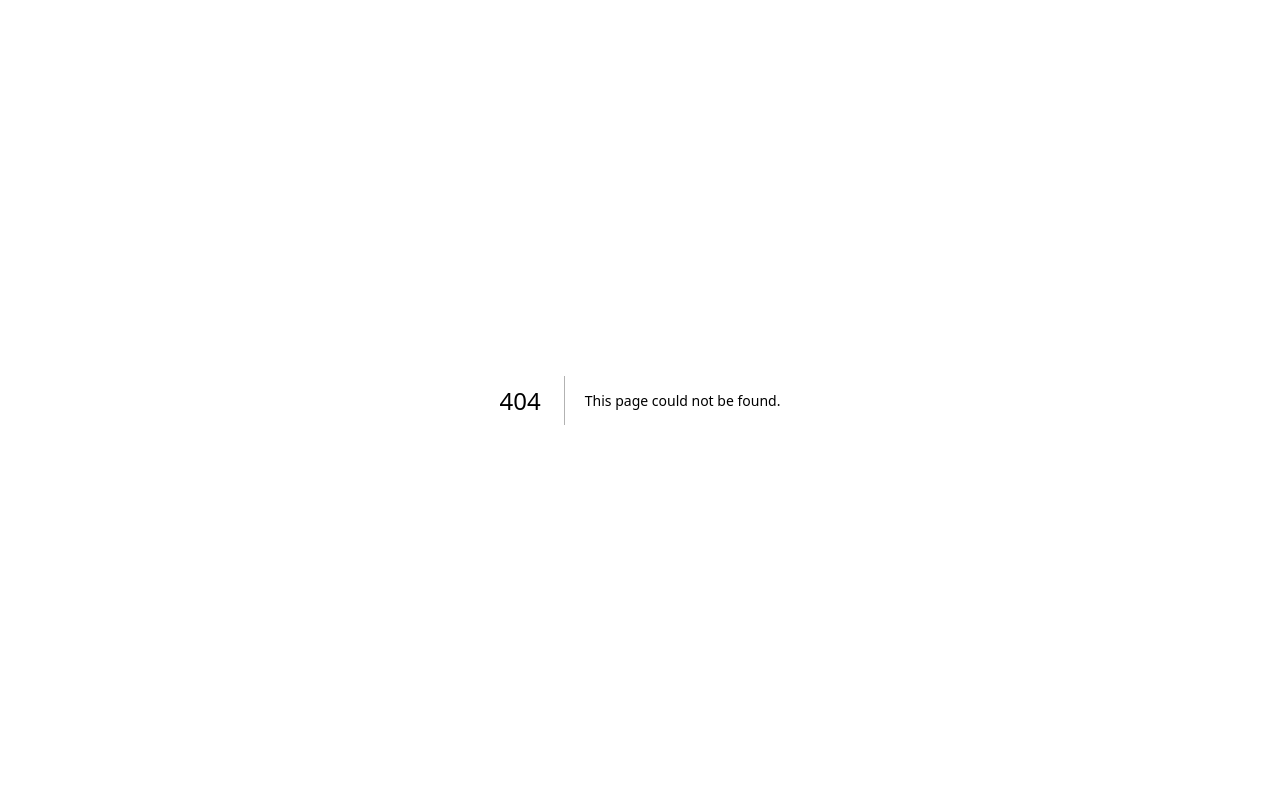
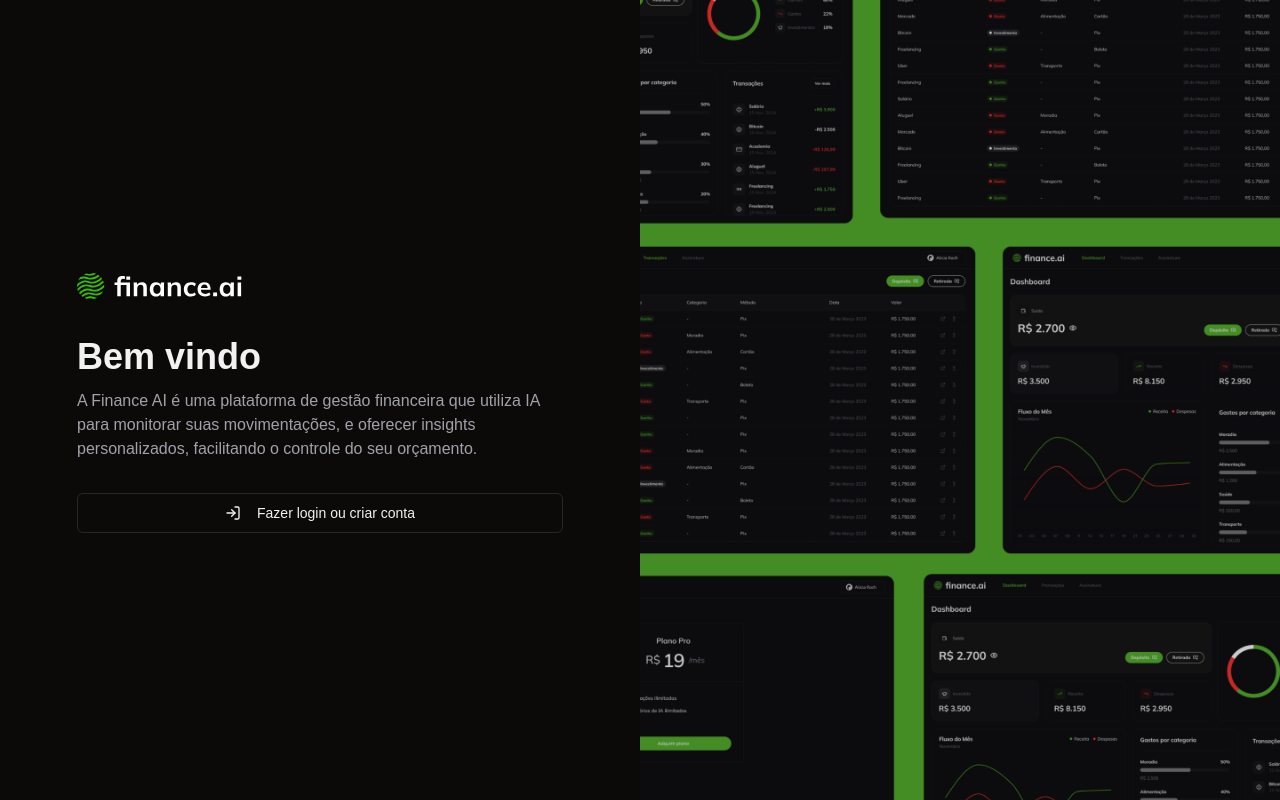
Before and after one commit to ruuanmanoel/saas-finance, a Next.js app: page /login in a window 1280 px wide. Before the commit this address had no page. Built offline with nearby package versions, Linux system fonts and the light colour scheme.

Commit message:
🌟feat: add login page

```diff
--- /dev/null
+++ b/app/login/page.tsx
@@ -0,0 +1,41 @@
+import Image from "next/image";
+import { Button } from "../components/ui/button";
+import { LogInIcon } from "lucide-react";
+
+const LoginPage = () => {
+  return (
+    <div className="grid h-full grid-cols-2">
+      {/* Esquerda */}
+      <div className="mx-auto flex h-full max-w-[550px] flex-col justify-center p-8">
+        <Image
+          src={"/logo.svg"}
+          alt="logo finance-ai"
+          width={173}
+          height={39}
+          className="mb-8"
+        />
+        <h1 className="mb-3 text-4xl font-bold">Bem vindo</h1>
+        <p className="text-muted-foreground mb-8">
+          A Finance AI é uma plataforma de gestão financeira que utiliza IA para
+          monitorar suas movimentações, e oferecer insights personalizados,
+          facilitando o controle do seu orçamento.
+        </p>
+        <Button variant={"outline"}>
+          <LogInIcon className="mr-2 h-4 w-4" />
+          Fazer login ou criar conta
+        </Button>
+      </div>
+      {/* Direita */}
+      <div className="relative h-full w-full">
+        <Image
+          src={"/login.png"}
+          alt="faça login"
+          fill
+          className="object-cover"
+        />
+      </div>
+    </div>
+  );
+};
+
+export default LoginPage;
```
Also changed, not shown: public/login.png (added), public/logo.svg (added).
